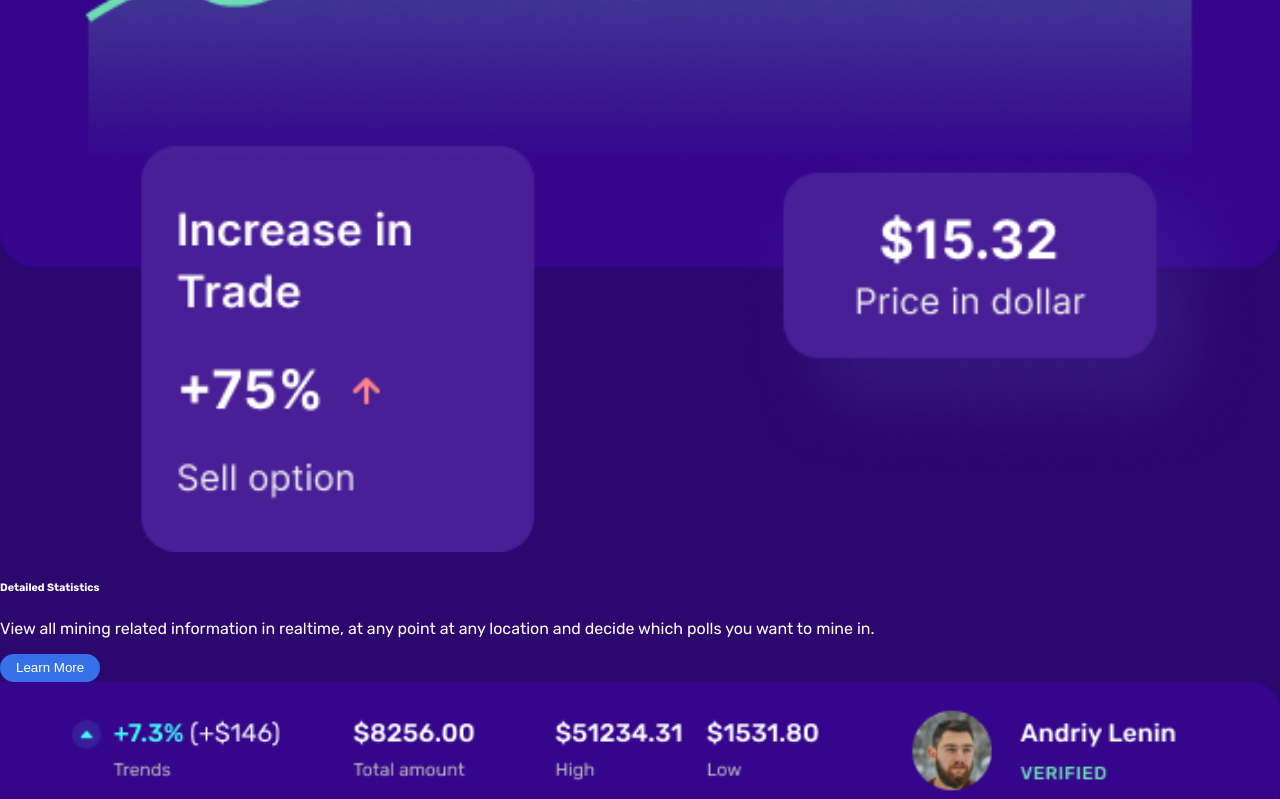
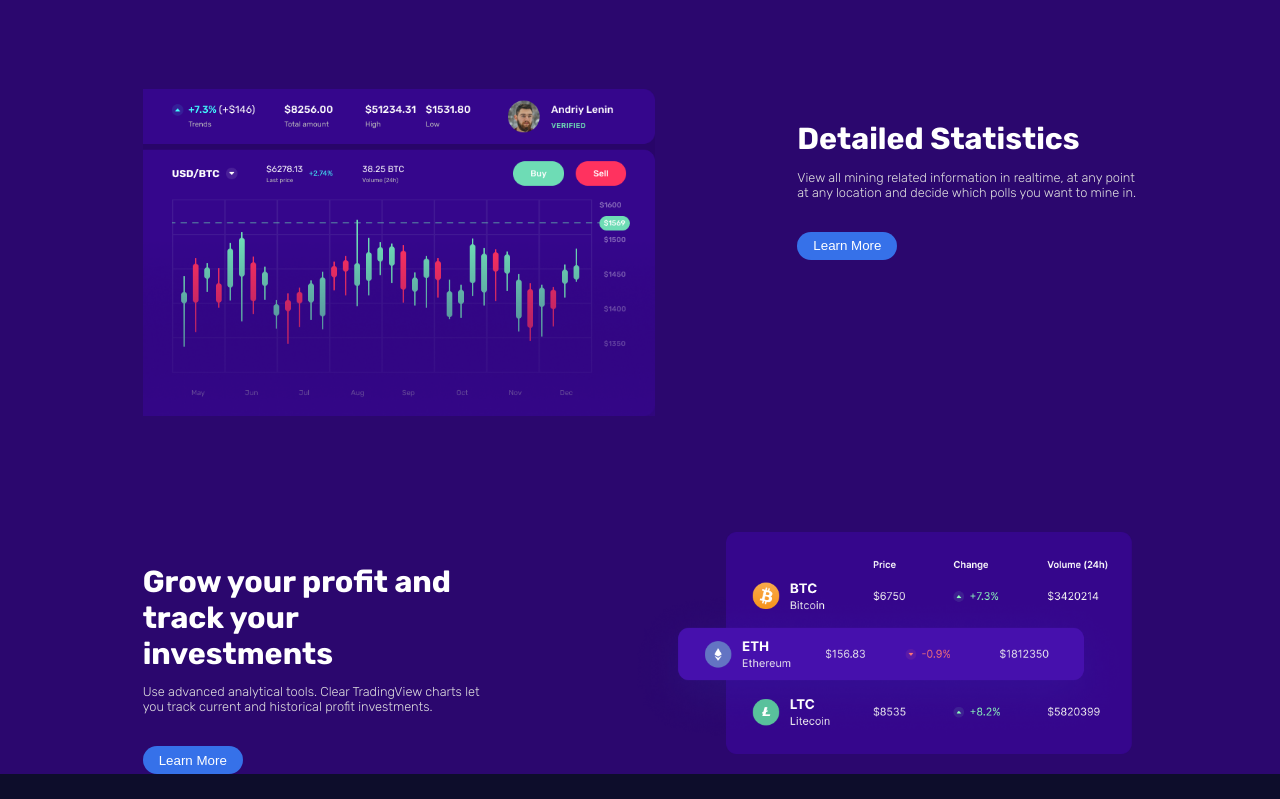
Before and after one commit to The-indigo/crappo, a React (Create React App) app: page / in a window 1280 px wide. Shown: the part 2660-3459 px from the top of the page. Built offline with nearby package versions, Linux system fonts and the light colour scheme.

Commit message:
features

```diff
--- a/src/components/Home/Home.css
+++ b/src/components/Home/Home.css
@@ -230,4 +230,42 @@
         align-items: center;
         gap: .4rem;
     }
+
+
+    /*********************** Features section****************************************/
+
+    .features-section-card {
+        display: flex;
+        justify-content: space-evenly;
+        margin-top: 7rem;
+    }
+
+    .features-section-card-reverse {
+        flex-direction: row-reverse;
+    }
+
+    .features-section-card-text-div {
+        /* border: 2px solid red; */
+        width: 30%;
+        max-width: 340px;
+        /* min-width: 400px; */
+    }
+
+    .features-section-card-text-div h6 {
+        font-weight: 700;
+        font-size: 1.9rem;
+        margin-bottom: 0;
+        margin-top: 2rem;
+    }
+
+    .features-section-card-text-div p {
+        font-size: .8rem;
+        font-weight: 100;
+        color: #E0E0E0;
+        margin-bottom: 2rem;
+    }
+
+    .features-section-card-img-div {
+        width: 40%;
+    }
 }
--- a/src/components/Home/Home.js
+++ b/src/components/Home/Home.js
@@ -133,7 +133,7 @@ const Home = () => {
         </h5>
 
         <div className="features-section-card">
-          <div>
+        <div className="features-section-card-text-div">
             <h6>Invest Smart</h6>
             <p>
               Get full statistic information about the behaviour of buyers and
@@ -147,8 +147,8 @@ const Home = () => {
           </div>
         </div>
 
-        <div className="features-section-card">
-          <div>
+        <div className="features-section-card features-section-card-reverse">
+          <div className="features-section-card-text-div">
             <h6>Detailed Statistics</h6>
             <p>
               View all mining related information in realtime, at any point at
@@ -162,7 +162,7 @@ const Home = () => {
         </div>
 
         <div className="features-section-card">
-          <div>
+          <div className="features-section-card-text-div">
             <h6>Grow your profit and track your investments</h6>
             <p>
               Use advanced analytical tools. Clear TradingView charts let you
```
